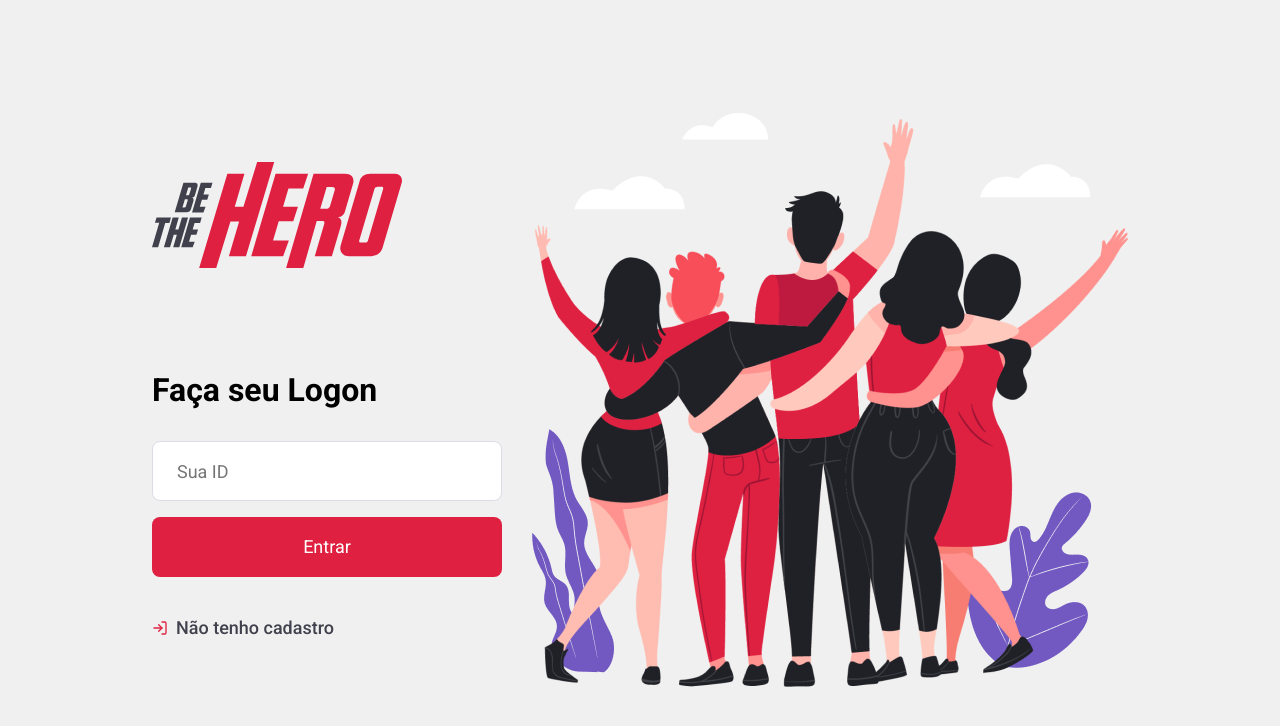
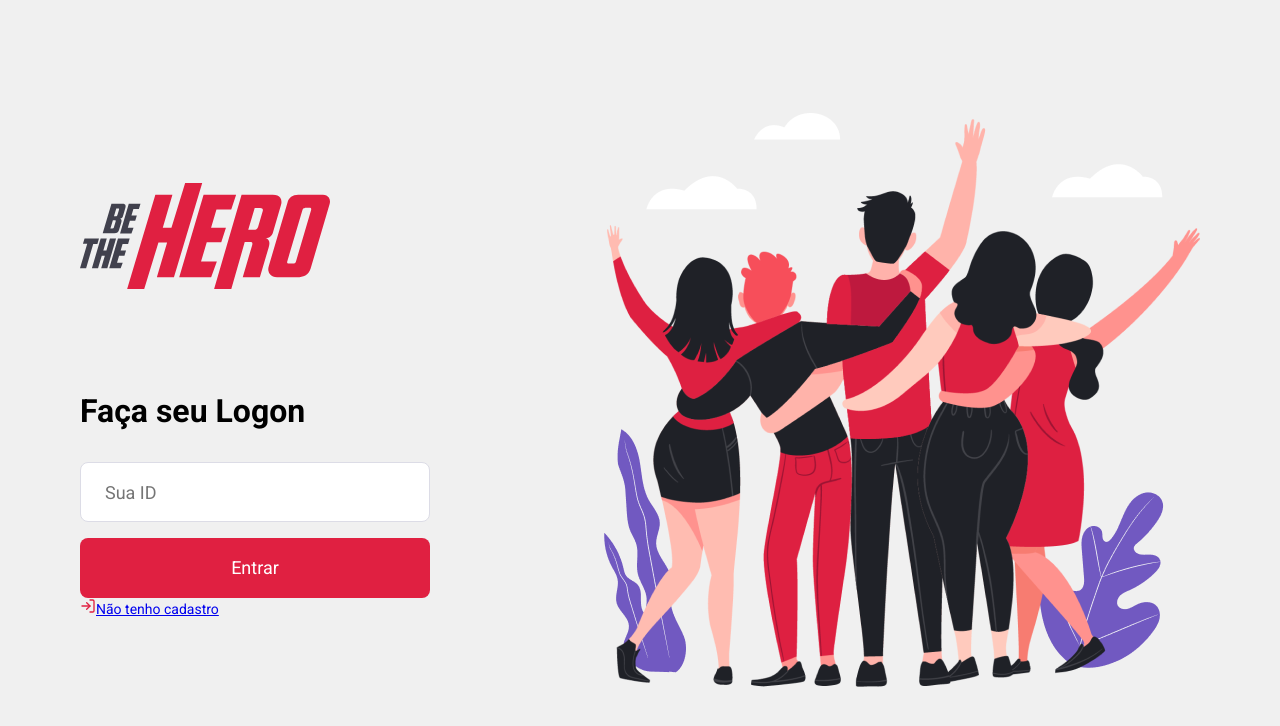
Before and after one commit to JrzenonDev/app-react-nodejs, a React (Create React App) app in the folder frontend/: page / in a window 1280 px wide. Shown: the top 726 px of the page. Built offline with nearby package versions, Linux system fonts and the light colour scheme.

Commit message:
feat: Page Logon

```diff
--- a/frontend/src/pages/Logon/index.js
+++ b/frontend/src/pages/Logon/index.js
@@ -19,7 +19,7 @@ export default function Logon() {
           <input type="text" placeholder="Sua ID" />
           <button className="button" type="submit">Entrar</button>
 
-          <Link to="/register">
+          <Link className="back-link" to="/register">
             <FiLogIn size={16} color="#e02041" />
             Não tenho cadastro
           </Link>
--- a/frontend/src/pages/Logon/styles.css
+++ b/frontend/src/pages/Logon/styles.css
@@ -6,7 +6,7 @@
 
   display: flex;
   align-items: center;
-  justify-content: center;
+  justify-content: space-between;
 }
 
 .logon-container section.form {
@@ -23,22 +23,3 @@
   font-size: 32px;
   margin-bottom: 32px;
 }
-
-.logon-container section.form form a {
-  display: flex;
-  align-items: center;
-  margin-top: 40px;
-  color: #41414d;
-  font-size: 18px;
-  text-decoration: none;
-  font-weight: 500;
-  transition: opacity 0.2s;
-}
-
-.logon-container section.form form a svg {
-  margin-right: 8px;
-}
-
-.logon-container section.form form a:hover {
-  opacity: 0.8;
-}
```
